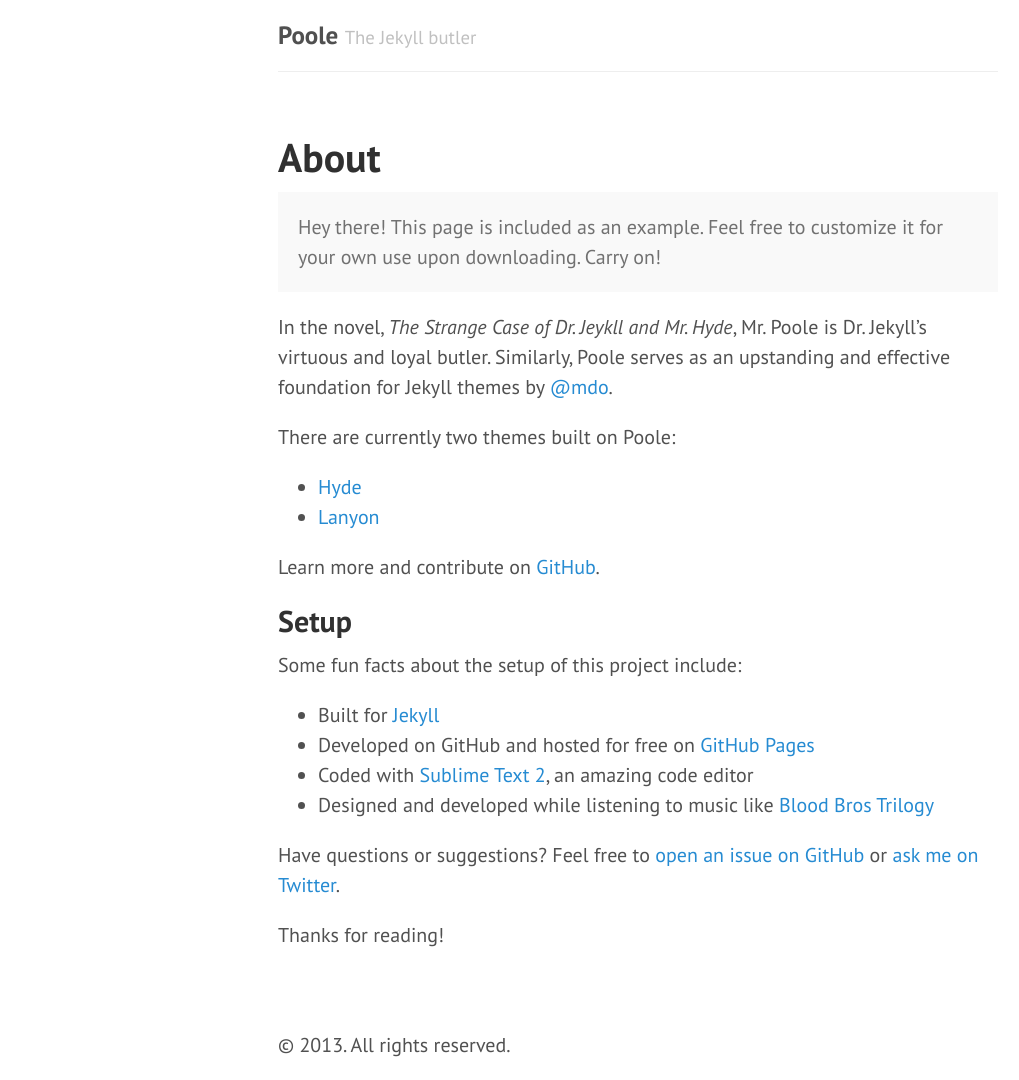
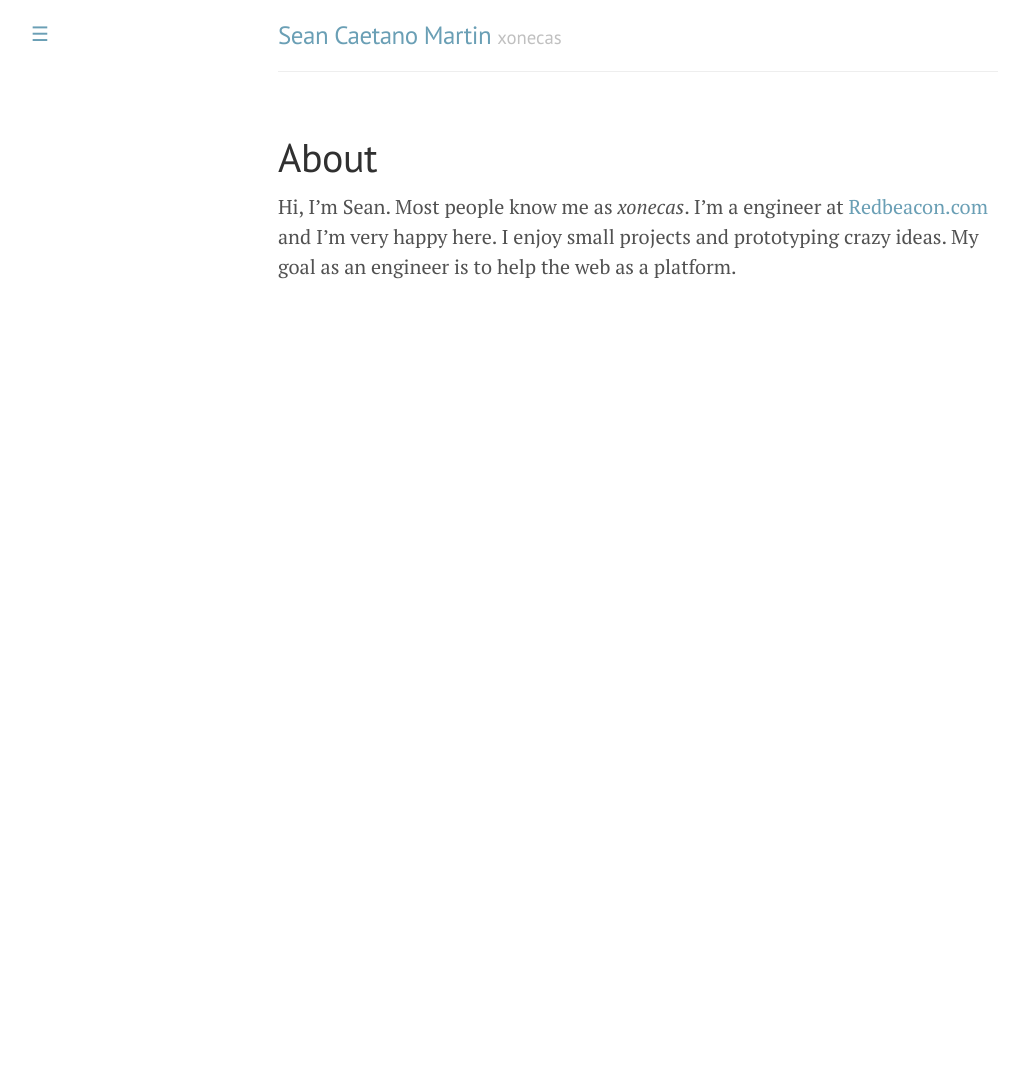
Before and after one commit to xonecas/xonecas.github.com, a Jekyll site: the page built from about.md, in a window 1280 px wide. Shown: the whole page, without its empty margins (2-1021 px from the left). Built offline with Jekyll 4.4.1, drawn with Linux system fonts in a browser that asks for light colours; Markdown is read by kramdown in place of the engine named in the settings; after the commit the page ends 900 px from its top, so only the background shows below that.

Commit message:
poole and lanyon

```diff
--- a/_config.yml
+++ b/_config.yml
@@ -6,10 +6,10 @@
 permalink:        pretty
 
 # Setup
-title:            Poole
-tagline:          'The Jekyll butler'
-description:      'Base theme for Jekyll themes by @mdo.'
-url:              http://getpoole.com
+title:            "Sean Caetano Martin"
+tagline:          'xonecas'
+description:      "I'm a software engineer who enjoys the ocasional blog post."
+url:              http://xonecas.github.com
 
 author:
   name:           'Mark Otto'
@@ -21,4 +21,4 @@
 version:          1.0.0
 
 github:
-  repo:           https://github.com/poole
+  repo:           https://github.com/xonecas
--- a/_includes/head.html
+++ b/_includes/head.html
@@ -17,11 +17,12 @@
   <!-- CSS -->
   <link rel="stylesheet" href="/public/css/poole.css">
   <link rel="stylesheet" href="/public/css/syntax.css">
-  <link rel="stylesheet" href="http://fonts.googleapis.com/css?family=PT+Sans:400,400italic,700">
+  <link rel="stylesheet" href="/public/css/lanyon.css">
+  <link rel="stylesheet" href="http://fonts.googleapis.com/css?family=PT+Serif:400,400italic,700|PT+Sans:400">
 
   <!-- Icons -->
   <link rel="apple-touch-icon-precomposed" sizes="144x144" href="/public/apple-touch-icon-144-precomposed.png">
-                                 <link rel="shortcut icon" href="/public/favicon.ico">
+  <link rel="shortcut icon" href="/public/favicon.ico">
 
   <!-- RSS -->
   <link rel="alternate" type="application/rss+xml" title="RSS" href="/atom.xml">
--- /dev/null
+++ b/_includes/sidebar.html
@@ -0,0 +1,38 @@
+<!-- Target for toggling the sidebar `.sidebar-checkbox` is for regular
+     styles, `#sidebar-checkbox` for behavior. -->
+<input type="checkbox" class="sidebar-checkbox" id="sidebar-checkbox">
+
+<!-- Toggleable sidebar -->
+<div class="sidebar" id="sidebar">
+  <div class="sidebar-item">
+    <p>{{ site.description }}</p>
+  </div>
+
+  <nav class="sidebar-nav">
+    <a class="sidebar-nav-item{% if page.title == "Home" %} active{% endif %}" href="/">Home</a>
+
+    {% comment %}
+      The code below dynamically generates a sidebar nav of pages with
+      `layout: page` in the front-matter. See readme for usage.
+    {% endcomment %}
+
+    {% assign pages_list = site.pages %}
+    {% for node in pages_list %}
+      {% if node.title != null %}
+        {% if node.layout == "page" %}
+          <a class="sidebar-nav-item{% if page.url == node.url %} active{% endif %}" href="{{ node.url }}">{{ node.title }}</a>
+        {% endif %}
+      {% endif %}
+    {% endfor %}
+
+    <!--<a class="sidebar-nav-item" href="{{ site.github.repo }}/archive/v{{ site.version }}.zip">Download</a>-->
+    <a class="sidebar-nav-item" href="{{ site.github.repo }}">GitHub</a>
+    <!--<span class="sidebar-nav-item">Currently v{{ site.version }}</span>-->
+  </nav>
+
+  <div class="sidebar-item">
+    <p>
+      &copy; {{ site.time | date: '%Y' }}. All rights reserved.
+    </p>
+  </div>
+</div>
--- a/_layouts/default.html
+++ b/_layouts/default.html
@@ -3,10 +3,18 @@
 
   {% include head.html %}
 
-  <body>
+  <body class="theme-base-0d">
+
+    {% include sidebar.html %}
+
+    <!-- Wrap is the content to shift when toggling the sidebar. We wrap the
+         content to avoid any CSS collisions with our real content. -->
+    <div class="wrap">
 
       <div class="container content">
         <div class="masthead">
+          <label for="sidebar-checkbox" class="sidebar-toggle">☰</label>
+
           <h3 class="masthead-title">
             <a href="/" title="Home">{{ site.title }}</a>
             <small>{{ site.tagline }}</small>
@@ -14,11 +22,6 @@
         </div>
 
         {{ content }}
-
-      <div class="footer">
-        <p>
-          &copy; {{ site.time | date: '%Y' }}. All rights reserved.
-        </p>
       </div>
     </div>
 
--- a/_posts/2012-06-25-a-little-chrome-app.markdown
+++ b/_posts/2012-06-25-a-little-chrome-app.markdown
@@ -13,6 +13,7 @@
 
 And... here it is:
 
+{% highlight javascript %}
     {
        "name": "Hijs",
        "version": "0.0.1",
@@ -29,6 +30,7 @@
           }
        ]
     }
+{% endhighlight %}
 
 It is very simple, but i'm sure it can get much more complicated. Just read the docs!
 
--- a/about.md
+++ b/about.md
@@ -3,28 +3,4 @@
 title: About
 ---
 
-<p class="message">
-  Hey there! This page is included as an example. Feel free to customize it for your own use upon downloading. Carry on!
-</p>
-
-In the novel, *The Strange Case of Dr. Jeykll and Mr. Hyde*, Mr. Poole is Dr. Jekyll's virtuous and loyal butler. Similarly, Poole serves as an upstanding and effective foundation for Jekyll themes by [@mdo](https://twitter.com/mdo).
-
-There are currently two themes built on Poole:
-
-* [Hyde](http://hyde.getpoole.com)
-* [Lanyon](http://lanyon.getpoole.com)
-
-Learn more and contribute on [GitHub](https://github.com/poole).
-
-## Setup
-
-Some fun facts about the setup of this project include:
-
-* Built for [Jekyll](http://jekyllrb.com)
-* Developed on GitHub and hosted for free on [GitHub Pages](https://pages.github.com)
-* Coded with [Sublime Text 2](http://sublimetext.org), an amazing code editor
-* Designed and developed while listening to music like [Blood Bros Trilogy](https://soundcloud.com/maddecent/sets/blood-bros-series)
-
-Have questions or suggestions? Feel free to [open an issue on GitHub](https://github.com/poole/issues/new) or [ask me on Twitter](https://twitter.com/mdo).
-
-Thanks for reading!
+Hi, I'm Sean.  Most people know me as *xonecas*.  I'm a engineer at [Redbeacon.com](//redbeacon.com) and I'm very happy here.  I enjoy small projects and prototyping crazy ideas.  My goal as an engineer is to help the web as a platform.
--- /dev/null
+++ b/public/css/lanyon.css
@@ -0,0 +1,491 @@
+/*
+ *  ___
+ * /\_ \
+ * \//\ \      __      ___   __  __    ___     ___
+ *   \ \ \   /'__`\  /' _ `\/\ \/\ \  / __`\ /' _ `\
+ *    \_\ \_/\ \_\.\_/\ \/\ \ \ \_\ \/\ \_\ \/\ \/\ \
+ *    /\____\ \__/.\_\ \_\ \_\/`____ \ \____/\ \_\ \_\
+ *    \/____/\/__/\/_/\/_/\/_/`/___/> \/___/  \/_/\/_/
+ *                               /\___/
+ *                               \/__/
+ *
+ * Lanyon is a responsive, mobile first Jekyll theme that features a toggleable
+ * sidebar drawer for out of sight navigation. It's based on Poole, the Jekyll
+ * butler. See the project readme for usage information.
+ *
+ * Designed, built, and released under MIT license by @mdo.
+ *
+ * Learn more at https://github.com/poole/lanyon.
+ */
+
+
+/*
+ * Contents
+ *
+ * Global resets
+ * Masthead
+ * Sidebar
+ * Posts and pages
+ * Pagination
+ * Reverse layout
+ * Themes
+ */
+
+
+/*
+ * Global resets
+ *
+ * Update the foundational and global aspects of the page.
+ */
+
+/* Prevent scroll on narrow devices */
+html,
+body {
+  overflow-x: hidden;
+}
+
+html {
+  font-family: "PT Serif", Georgia, "Times New Roman", serif;
+}
+
+h1, h2, h3, h4, h5, h6 {
+  font-family: "PT Sans", Helvetica, Arial, sans-serif;
+  font-weight: 400;
+  color: #313131;
+  letter-spacing: -.025rem;
+}
+
+
+/*
+ * Wrapper
+ *
+ * The wrapper is used to position site content when the sidebar is toggled. We
+ * use an outter wrap to position the sidebar without interferring with the
+ * regular page content.
+ */
+
+.wrap {
+  position: relative;
+  width: 100%;
+  -webkit-transition: -webkit-transform 0.3s ease-in-out;
+          transition: transform 0.3s ease-in-out;
+}
+
+
+/*
+ * Masthead
+ *
+ * Super small header above the content for site name and short description.
+ */
+
+.masthead {
+  text-align: center;
+}
+.masthead-title small {
+  display: none;
+}
+@media (min-width: 48rem) {
+  .masthead {
+    text-align: left;
+  }
+  .masthead-title small {
+    display: inline;
+  }
+}
+
+
+/*
+ * Sidebar
+ *
+ * The sidebar is the drawer, the item we are toggling with our handy hamburger
+ * button in the corner of the page.
+ *
+ * This particular sidebar implementation was inspired by Chris Coyier's
+ * "Offcanvas Menu with CSS Target" article, and the checkbox variation from the
+ * comments by a reader. It modifies both implementations to continue using the
+ * checkbox (no change in URL means no polluted browser history), but this uses
+ * `position` for the menu to avoid some potential content reflow issues.
+ *
+ * Source: http://css-tricks.com/off-canvas-menu-with-css-target/#comment-207504
+ */
+
+/* Style and "hide" the sidebar */
+.sidebar {
+  max-height: 0;
+  font-family: "PT Sans", Helvetica, Arial, sans-serif;
+  font-size: .875rem; /* 14px */
+  color: rgba(255,255,255,.6);
+  background-color: #202020;
+  transition: max-height 0.3s ease-in-out;
+}
+
+@media (min-width: 48rem) {
+  .sidebar {
+    position: fixed;
+    top: 0;
+    bottom: 0;
+    left: 0;
+    overflow-y: auto;
+    width: 14rem;
+    max-height: none;
+    font-size: .75rem; /* 15px */
+    -webkit-transition: -webkit-transform 0.3s ease-in-out;
+       -moz-transition: -moz-transform 0.3s ease-in-out;
+        -ms-transition: -ms-transform 0.3s ease-in-out;
+            transition: transform 0.3s ease-in-out;
+    -webkit-transform: translate3d(-100%, 0, 0);
+       -moz-transform: translate3d(-100%, 0, 0);
+        -ms-transform: translate3d(-100%, 0, 0);
+            transform: translate3d(-100%, 0, 0);
+    -webkit-backface-visibility: hidden;
+       -moz-backface-visibility: hidden;
+        -ms-backface-visibility: hidden;
+            backface-visibility: hidden;
+  }
+}
+
+/* Sidebar content */
+.sidebar a {
+  font-weight: normal;
+  color: #fff;
+}
+.sidebar-item {
+  padding: 1rem;
+}
+.sidebar-item p:last-child {
+  margin-bottom: 0;
+}
+
+/* Sidebar nav */
+.sidebar-nav {
+  border-bottom: 1px solid rgba(255,255,255,.1);
+}
+.sidebar-nav-item {
+  display: block;
+  padding: .5rem 1rem;
+  border-top: 1px solid rgba(255,255,255,.1);
+}
+.sidebar-nav-item.active,
+a.sidebar-nav-item:hover,
+a.sidebar-nav-item:focus {
+  text-decoration: none;
+  background-color: rgba(255,255,255,.1);
+  border-color: transparent;
+}
+
+@media (min-width: 48rem) {
+  .sidebar-item {
+    padding: 1.5rem;
+  }
+  .sidebar-nav-item {
+    padding-left:  1.5rem;
+    padding-right: 1.5rem;
+  }
+}
+
+/* Hide the sidebar checkbox that we toggle with `.sidebar-toggle` */
+.sidebar-checkbox {
+  display: none;
+}
+
+/* Style the `label` that we use to target the `.sidebar-checkbox` */
+.sidebar-toggle {
+  position: absolute;
+  top:  .8rem;
+  left: 1rem;
+  padding: .4rem .65rem;
+  font-family: Arial, sans-serif; /* Ensure vertical alignment */
+  line-height: 1;
+  color: #505050;
+  background-color: #fff;
+  border-radius: 4px;
+  cursor: pointer;
+  -webkit-transition: -webkit-transform 0.3s ease-in-out;
+     -moz-transition: -moz-transform 0.3s ease-in-out;
+      -ms-transition: -ms-transform 0.3s ease-in-out;
+          transition: transform 0.3s ease-in-out;
+}
+.sidebar-toggle:active,
+#sidebar-checkbox:checked ~ .wrap .sidebar-toggle {
+  color: #fff;
+  background-color: #505050;
+}
+
+#sidebar-checkbox:checked + .sidebar {
+  max-height: 1000px;
+}
+
+@media (min-width: 48rem) {
+  .sidebar-toggle {
+    position: fixed;
+    left: 1rem;
+  }
+  #sidebar-checkbox:checked + .sidebar {
+    max-height: none;
+  }
+  #sidebar-checkbox:checked + .sidebar {
+    -webkit-transform: translate3d(0, 0, 0);
+       -moz-transform: translate3d(0, 0, 0);
+        -ms-transform: translate3d(0, 0, 0);
+            transform: translate3d(0, 0, 0);
+  }
+  #sidebar-checkbox:checked ~ .wrap {
+    -webkit-transform: translate3d(14rem, 0, 0);
+       -moz-transform: translate3d(14rem, 0, 0);
+        -ms-transform: translate3d(14rem, 0, 0);
+            transform: translate3d(14rem, 0, 0);
+  }
+}
+
+
+/*
+ * Posts and pages
+ *
+ * Each post is wrapped in `.post` and is used on default and post layouts. Each
+ * page is wrapped in `.page` and is only used on the page layout.
+ */
+
+.page,
+.post {
+  margin-bottom: 4em;
+}
+
+/* Blog post or page title */
+.page-title,
+.post-title,
+.post-title a {
+  color: #303030;
+}
+.page-title,
+.post-title {
+  margin-top: 0;
+}
+
+/* Meta data line below post title */
+.post-date {
+  display: block;
+  margin-top: -.5rem;
+  margin-bottom: 1rem;
+  color: #9a9a9a;
+}
+
+/* Related posts */
+.related {
+  padding-top: 2rem;
+  padding-bottom: 2rem;
+  border-top: 1px solid #eee;
+}
+.related-posts {
+  padding-left: 0;
+  list-style: none;
+}
+.related-posts h3 {
+  margin-top: 0;
+}
+.related-posts li small {
+  font-size: 75%;
+  color: #999;
+}
+.related-posts li a:hover {
+  color: #268bd2;
+  text-decoration: none;
+}
+.related-posts li a:hover small {
+  color: inherit;
+}
+
+
+/*
+ * Pagination
+ *
+ * Super lightweight (HTML-wise) blog pagination. `span`s are provide for when
+ * there are no more previous or next posts to show.
+ */
+
+.pagination {
+  overflow: hidden; /* clearfix */
+  margin-left: -1rem;
+  margin-right: -1rem;
+  font-family: "PT Sans", Helvetica, Arial, sans-serif;
+  color: #ccc;
+  text-align: center;
+}
+
+/* Pagination items can be `span`s or `a`s */
+.pagination-item {
+  display: block;
+  padding: 1rem;
+  border: 1px solid #eee;
+}
+.pagination-item:first-child {
+  margin-bottom: -1px;
+}
+
+/* Only provide a hover state for linked pagination items */
+a.pagination-item:hover {
+  background-color: #f5f5f5;
+}
+
+@media (min-width: 30rem) {
+  .pagination {
+    margin: 3rem 0;
+  }
+  .pagination-item {
+    float: left;
+    width: 50%;
+  }
+  .pagination-item:first-child {
+    margin-bottom: 0;
+    border-top-left-radius:    4px;
+    border-bottom-left-radius: 4px;
+  }
+  .pagination-item:last-child {
+    margin-left: -1px;
+    border-top-right-radius:    4px;
+    border-bottom-right-radius: 4px;
+  }
+}
+
+
+/*
+ * Reverse layout
+ *
+ * Flip the orientation of the page by placing the `.sidebar` and sidebar toggle
+ * on the right side.
+ */
+
+.layout-reverse .sidebar-toggle {
+  left: auto;
+  right: 0;
+}
+
+@media (min-width: 48rem) {
+  .layout-reverse .sidebar {
+    left: auto;
+    right: -14rem;
+    transition-property: right;
+  }
+  .layout-reverse .sidebar-toggle {
+    left: auto;
+    right: 1rem;
+  }
+  .layout-reverse .wrap {
+    transition-property: right;
+  }
+  .layout-reverse #sidebar-checkbox:checked + .sidebar {
+    left: auto;
+    right: 0;
+  }
+  .layout-reverse #sidebar-checkbox:checked ~ .wrap {
+    left: auto;
+    right: 14rem;
+  }
+  .layout-reverse #sidebar-checkbox:checked ~ .wrap .sidebar-toggle {
+    left: auto;
+    right: 15rem;
+  }
+}
+
+
+/*
+ * Themes
+ *
+ * Apply custom color schemes by adding the appropriate class to the `body`.
+ * Based on colors from Base16: http://chriskempson.github.io/base16/#default.
+ */
+
+/* Red */
+.theme-base-08 .sidebar,
+.theme-base-08 .sidebar-toggle:active,
+.theme-base-08 #sidebar-checkbox:checked ~ .wrap .sidebar-toggle {
+  background-color: #ac4142;
+}
+.theme-base-08 .container a,
+.theme-base-08 .sidebar-toggle,
+.theme-base-08 .related-posts li a:hover {
+  color: #ac4142;
+}
+
+/* Orange */
+.theme-base-09 .sidebar,
+.theme-base-09 .sidebar-toggle:active,
+.theme-base-09 #sidebar-checkbox:checked ~ .wrap .sidebar-toggle {
+  background-color: #d28445;
+}
+.theme-base-09 .container a,
+.theme-base-09 .sidebar-toggle,
+.theme-base-09 .related-posts li a:hover {
+  color: #d28445;
+}
+
+/* Yellow */
+.theme-base-0a .sidebar,
+.theme-base-0a .sidebar-toggle:active,
+.theme-base-0a #sidebar-checkbox:checked ~ .wrap .sidebar-toggle {
+  background-color: #f4bf75;
+}
+.theme-base-0a .container a,
+.theme-base-0a .sidebar-toggle,
+.theme-base-0a .related-posts li a:hover {
+  color: #f4bf75;
+}
+
+/* Green */
+.theme-base-0b .sidebar,
+.theme-base-0b .sidebar-toggle:active,
+.theme-base-0b #sidebar-checkbox:checked ~ .wrap .sidebar-toggle {
+  background-color: #90a959;
+}
+.theme-base-0b .container a,
+.theme-base-0b .sidebar-toggle,
+.theme-base-0b .related-posts li a:hover {
+  color: #90a959;
+}
+
+/* Cyan */
+.theme-base-0c .sidebar,
+.theme-base-0c .sidebar-toggle:active,
+.theme-base-0c #sidebar-checkbox:checked ~ .wrap .sidebar-toggle {
+  background-color: #75b5aa;
+}
+.theme-base-0c .container a,
+.theme-base-0c .sidebar-toggle,
+.theme-base-0c .related-posts li a:hover {
+  color: #75b5aa;
+}
+
+/* Blue */
+.theme-base-0d .sidebar,
+.theme-base-0d .sidebar-toggle:active,
+.theme-base-0d #sidebar-checkbox:checked ~ .wrap .sidebar-toggle {
+  background-color: #6a9fb5;
+}
+.theme-base-0d .container a,
+.theme-base-0d .sidebar-toggle,
+.theme-base-0d .related-posts li a:hover {
+  color: #6a9fb5;
+}
+
+/* Magenta */
+.theme-base-0e .sidebar,
+.theme-base-0e .sidebar-toggle:active,
+.theme-base-0e #sidebar-checkbox:checked ~ .wrap .sidebar-toggle {
+  background-color: #aa759f;
+}
+.theme-base-0e .container a,
+.theme-base-0e .sidebar-toggle,
+.theme-base-0e .related-posts li a:hover {
+  color: #aa759f;
+}
+
+/* Brown */
+.theme-base-0f .sidebar,
+.theme-base-0f .sidebar-toggle:active,
+.theme-base-0f #sidebar-checkbox:checked ~ .wrap .sidebar-toggle {
+  background-color: #8f5536;
+}
+.theme-base-0f .container a,
+.theme-base-0f .sidebar-toggle,
+.theme-base-0f .related-posts li a:hover {
+  color: #8f5536;
+}
```
Also changed, not shown: _posts/2013-12-31-whats-jekyll.md (deleted, +0 -8 lines), _posts/2011-09-19-binary-search-twitter-size.markdown (line endings or trailing spaces). Lines whose indentation alone changed are shown as unchanged.
